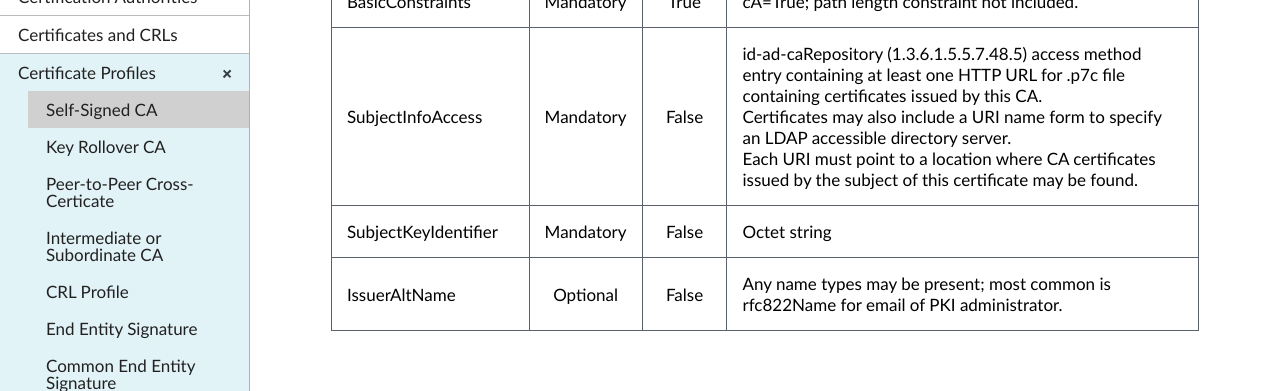
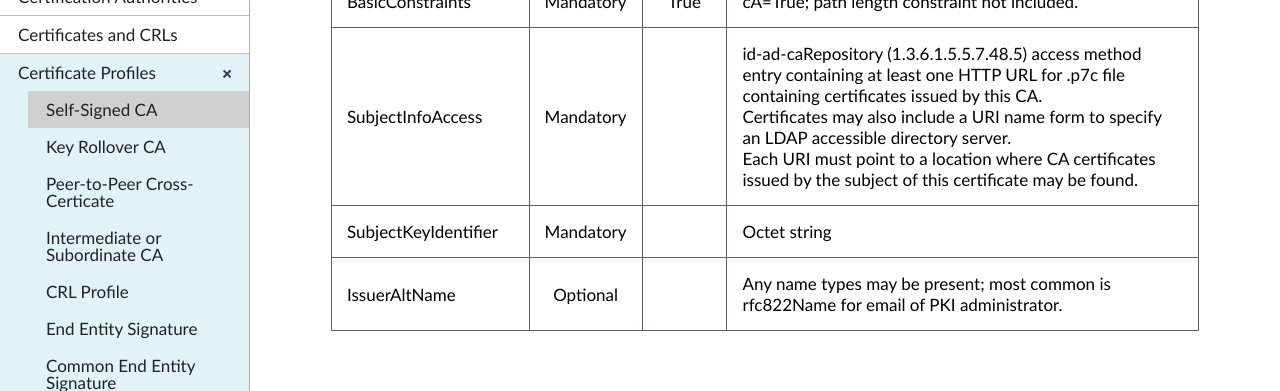
Before and after one commit to GSA/fpki-guides, a Jekyll site: the page built from _profiles/01_self_signed_ca.md, in a window 1280 px wide and 900 px high, scrolled down 1148 px. Shown: the part 220-611 px from the top of the window. Built offline with Jekyll 4.4.1, drawn with Linux system fonts in a browser that asks for light colours; nearby versions of some CDN libraries; library files that are not in the unit come from our copies.

Commit message:
Update 01_self_signed_ca.md
Editorial updates

```diff
--- a/_profiles/01_self_signed_ca.md
+++ b/_profiles/01_self_signed_ca.md
@@ -20,6 +20,6 @@
 | **Extension** |  **Required**   | **Critical** | **Value**                             |
 | KeyUsage  | Mandatory | True |  keyCertSign, cRLSign, DigitalSignature (optional), nonRepudiation (optional). |
 | BasicConstraints   | Mandatory | True |  cA=True; path length constraint not included. |
-| SubjectInfoAccess   | Mandatory | False |  id-ad-caRepository (1.3.6.1.5.5.7.48.5) access method entry containing at least one HTTP URL for .p7c file containing certificates issued by this CA.<BR>Certificates may also include a URI name form to specify an LDAP accessible directory server.<BR>Each URI must point to a location where CA certificates issued by the subject of this certificate may be found.  |
-| SubjectKeyIdentifier   | Mandatory | False | Octet string   |
-|IssuerAltName   | Optional  | False  | Any name types may be present; most common is rfc822Name for email of PKI administrator. |
+| SubjectInfoAccess   | Mandatory |  |  id-ad-caRepository (1.3.6.1.5.5.7.48.5) access method entry containing at least one HTTP URL for .p7c file containing certificates issued by this CA.<BR>Certificates may also include a URI name form to specify an LDAP accessible directory server.<BR>Each URI must point to a location where CA certificates issued by the subject of this certificate may be found.  |
+| SubjectKeyIdentifier   | Mandatory |  | Octet string   |
+|IssuerAltName   | Optional  |  | Any name types may be present; most common is rfc822Name for email of PKI administrator. |
```
